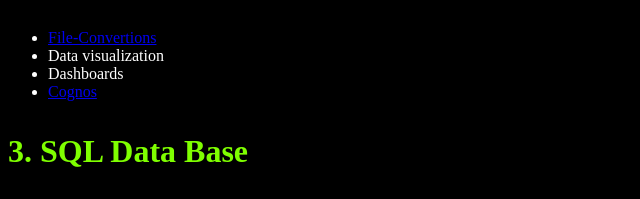
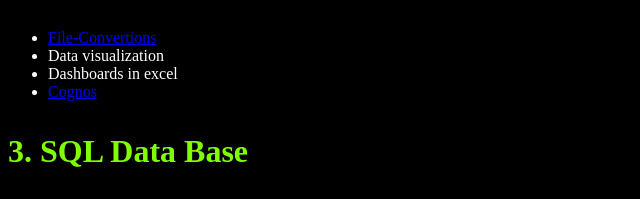
Before and after one commit to athos1789/lrpDataEntrySpecialist, a plain HTML site: page src/index.html in a window 1280 px wide. Shown: the part 388-587 px from the top of the page, 0-640 px from the left. Drawn offline with Linux system fonts and the light colour scheme.

Commit message:
trial of comits in hub

```diff
--- a/src/index.html
+++ b/src/index.html
@@ -26,7 +26,7 @@
         <ul>
             <li><a href="./prjects/file-convertions.html">File-Convertions</a></li>
             <li>Data visualization</li>
-            <li>Dashboards</li>
+            <li>Dashboards in excel</li>
             <li><a href="./prjects/cognos.html">Cognos</a></li>
         </ul>
     </div>
```
